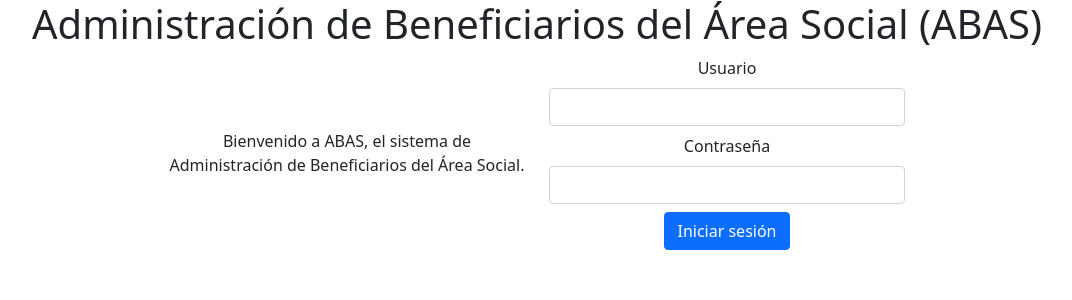
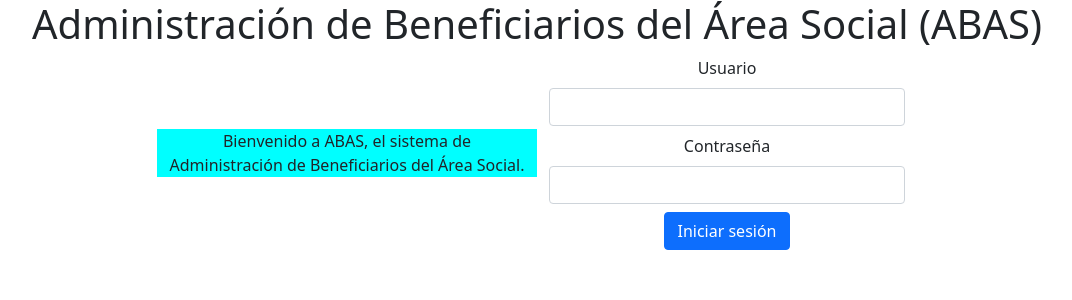
Before and after one commit to sebanunez/ABAS, a PHP site: page / in a window 1280 px wide. Shown: the top 300 px of the page, without its empty margins (103-1175 px from the left). Run offline with PHP 8.4, Linux system fonts and the light colour scheme.

Commit message:
Aplicación en pc del laburo

```diff
--- a/index.php
+++ b/index.php
@@ -17,7 +17,7 @@
 
   	<div class="row" style="justify-content: center; align-items: center;">
 
-  	<div class="col-4">
+  	<div class="col-4" style="background-color: aqua;">
   		Bienvenido a ABAS, el sistema de Administración de Beneficiarios del Área Social.
   	</div>
 
```
